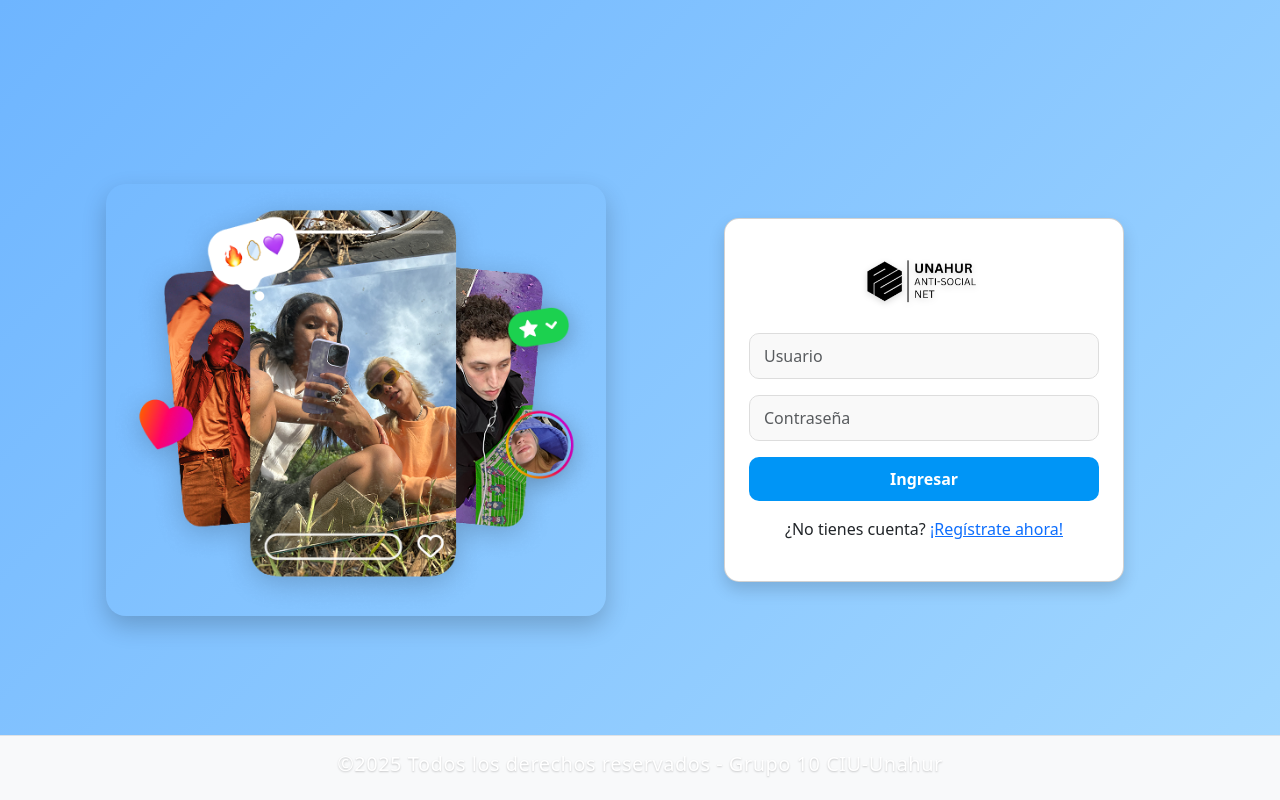
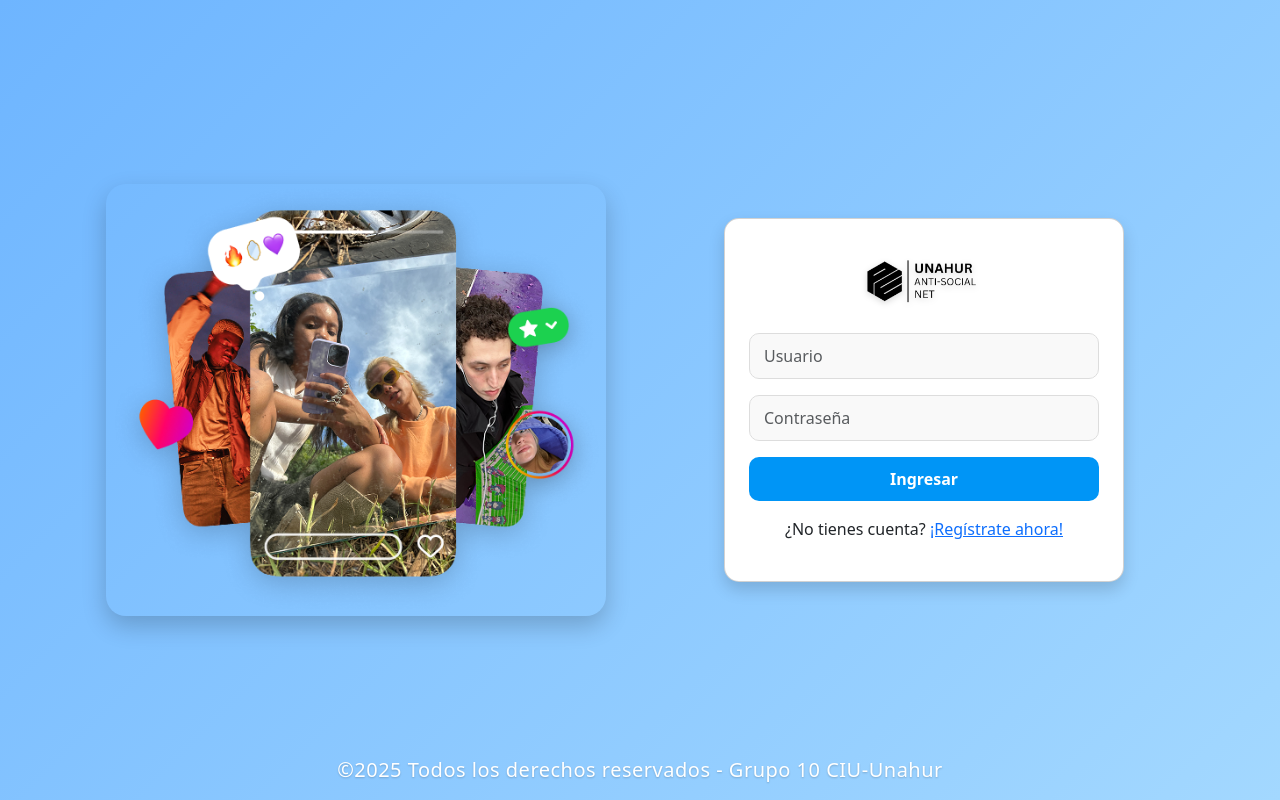
Before and after one commit to fausto-romay/TP2-CIU, a React (Vite) app: page / in a window 1280 px wide. Built offline with nearby package versions, Linux system fonts and the light colour scheme.

Commit message:
Algun ajuste del footer

```diff
--- a/src/components/Footer.tsx
+++ b/src/components/Footer.tsx
@@ -1,11 +1,13 @@
+import "../styles/footer.css";
+
 export default function Footer() {
     return (
-        <footer className="footer bg-dark text-white text-center py-3 mt-auto">
-            <div className="container">
-                <p className="mb-0">
-                    ©2025 Todos los derechos reservados - Grupo 10 CIU/Unahur
-                </p>
-            </div>
+        <footer className="footer">
+        <div className="footer-container">
+            <p className="footer-text">
+            ©2025 Todos los derechos reservados - Grupo 10 CIU/Unahur
+            </p>
+        </div>
         </footer>
     );
 }
--- a/src/pages/HomePage.tsx
+++ b/src/pages/HomePage.tsx
@@ -84,15 +84,15 @@ function HomePage() {
                 return;
             }
 
-            // 🔹 Si el tag no existe, lo crea
+            // Si el tag no existe, lo crea
             const created = await createTags([{ nombre: tag }]);
 
             if (created && created.length > 0) {
-                // 🔹 Refrescamos las etiquetas desde el backend
+                // Refrescamos las etiquetas desde el backend
                 const updatedTags = await getTags();
                 setTags(updatedTags || []);
 
-                // 🔹 Agregamos la nueva etiqueta a las seleccionadas
+                // Agregamos la nueva etiqueta a las seleccionadas
                 setSelectedTags((prev) => [...prev, tag]);
             }
 
--- a/src/pages/LoginPage.tsx
+++ b/src/pages/LoginPage.tsx
@@ -29,10 +29,10 @@ function LoginPage() {
 
             setLoading(true)
 
-            // 🔹 Llamada al backend
+            // Llamada al backend
             const userData = await loginUser(nickname.trim());
 
-            // 🔹 Guardar usuario en contexto y localStorage
+            // Guardar usuario en contexto y localStorage
             setUser(userData);
             localStorage.setItem("user", JSON.stringify(userData));
 
--- a/src/styles/footer.css
+++ b/src/styles/footer.css
@@ -1,10 +1,20 @@
-footer {
-  background-color: #f8f9fa;
+.footer {
+  background-color: #343a40; /* gris oscuro tipo Bootstrap */
+  color: #f8f9fa; /* texto blanco */
+  text-align: center;
   padding: 1rem 0;
-  text-align: center;
   width: 100%;
-  position: fixed;
+  position: relative; /* cambia a fixed si querés que siempre esté abajo */
   bottom: 0;
   left: 0;
-  border-top: 1px solid #dee2e6;
 }
+
+.footer-container {
+  max-width: 1200px;
+  margin: 0 auto;
+}
+
+.footer-text {
+  margin: 0;
+  font-size: 0.9rem;
+}
--- a/src/styles/header.css
+++ b/src/styles/header.css
@@ -61,6 +61,7 @@
 
 .nav-text-nickname{
     background: linear-gradient(90deg, #7a5cff, #00e5ff);
+    background-clip: text;
     -webkit-background-clip: text;
     -webkit-text-fill-color: transparent;
     font-weight: 700;
```
Also changed, not shown: src/components/Header.tsx (indentation only).
